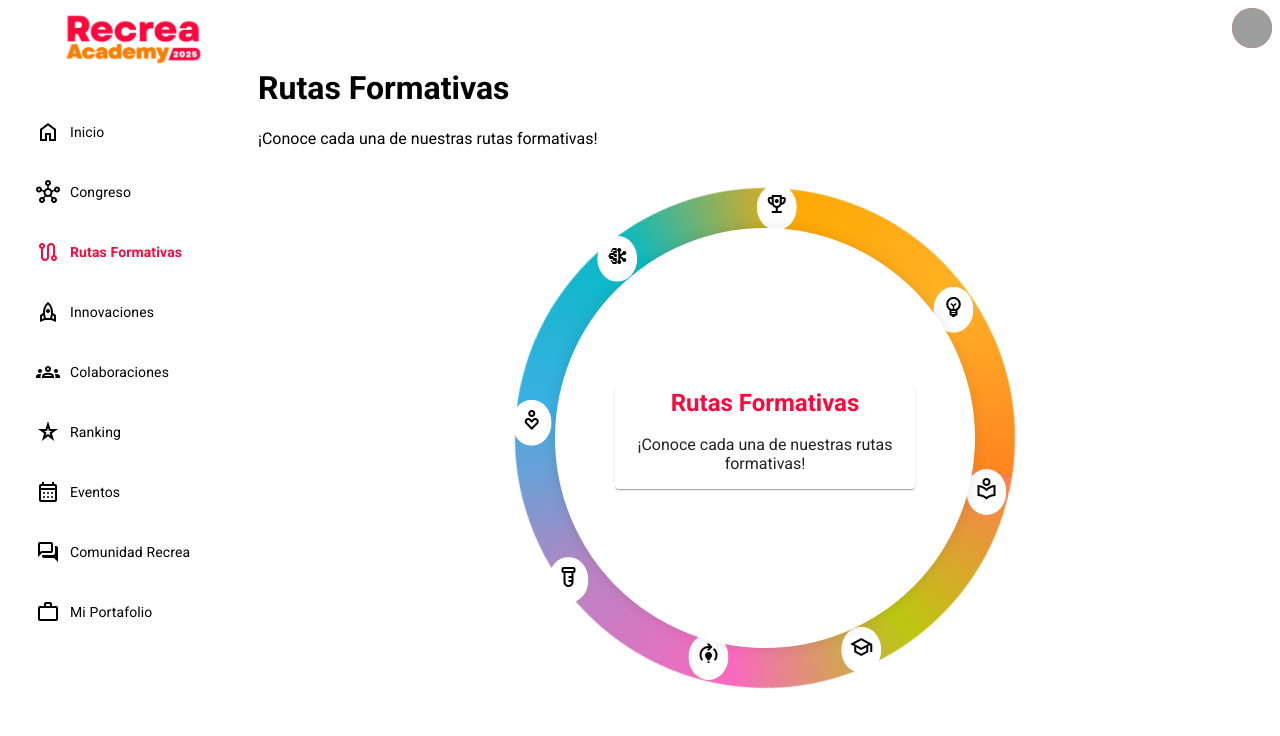
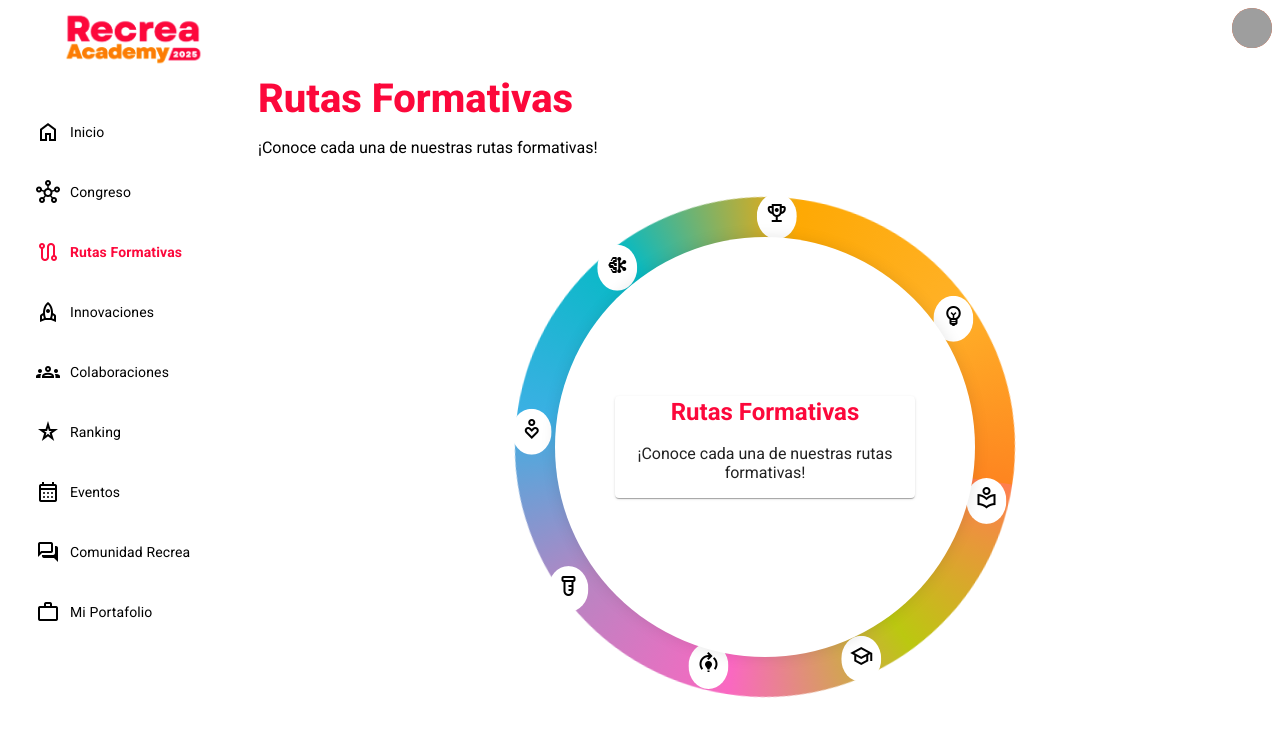
Before and after one commit to aleyrasg/RecreaAcademy, a React (Vite) app in the folder recreaacademy/: page /RecreaAcademy/rutas-formativas in a window 1280 px wide. Shown: the top 736 px of the page. Built offline with nearby package versions, Linux system fonts and the light colour scheme; no server answers; grey boxes are pictures that could not be loaded.

Commit message:
Fix Layout.css

```diff
--- a/recreaacademy/src/components/Layout/Layout.css
+++ b/recreaacademy/src/components/Layout/Layout.css
@@ -0,0 +1,42 @@
+/* src/components/Layout.css */
+.rutas-formativas-header
+{
+  text-align: left;
+}
+.main-content {
+  display: flex;
+  flex-direction: column;
+  min-height: 100vh;
+  background-color: white;
+  font-family: 'Roboto', sans-serif;
+  padding: 0; /* Elimina cualquier padding lateral */
+  margin: 0;  /* Elimina cualquier margen predeterminado */
+  box-sizing: border-box;
+  padding-top: 0px !important;
+}
+
+.content-container {
+  width: 100%;
+  height: 100%; /* Puedes ajustar si quieres un pequeño respiro visual */
+  margin-left: 0;
+  box-sizing: border-box;
+}
+
+
+  .content-container h1 {
+    font-family: 'Roboto', sans-serif;
+    font-weight: 800;
+    color: #FC083B;
+    font-size: 40px;
+    text-align: left;
+    margin-bottom: 10px;
+  }
+
+    .content-container h2 {
+    font-family: 'Roboto', sans-serif;
+    font-weight: 800;
+    color: #FC083B;
+    font-size: 30px;
+    text-align: left;
+    margin-bottom: 10px;
+  }
```
